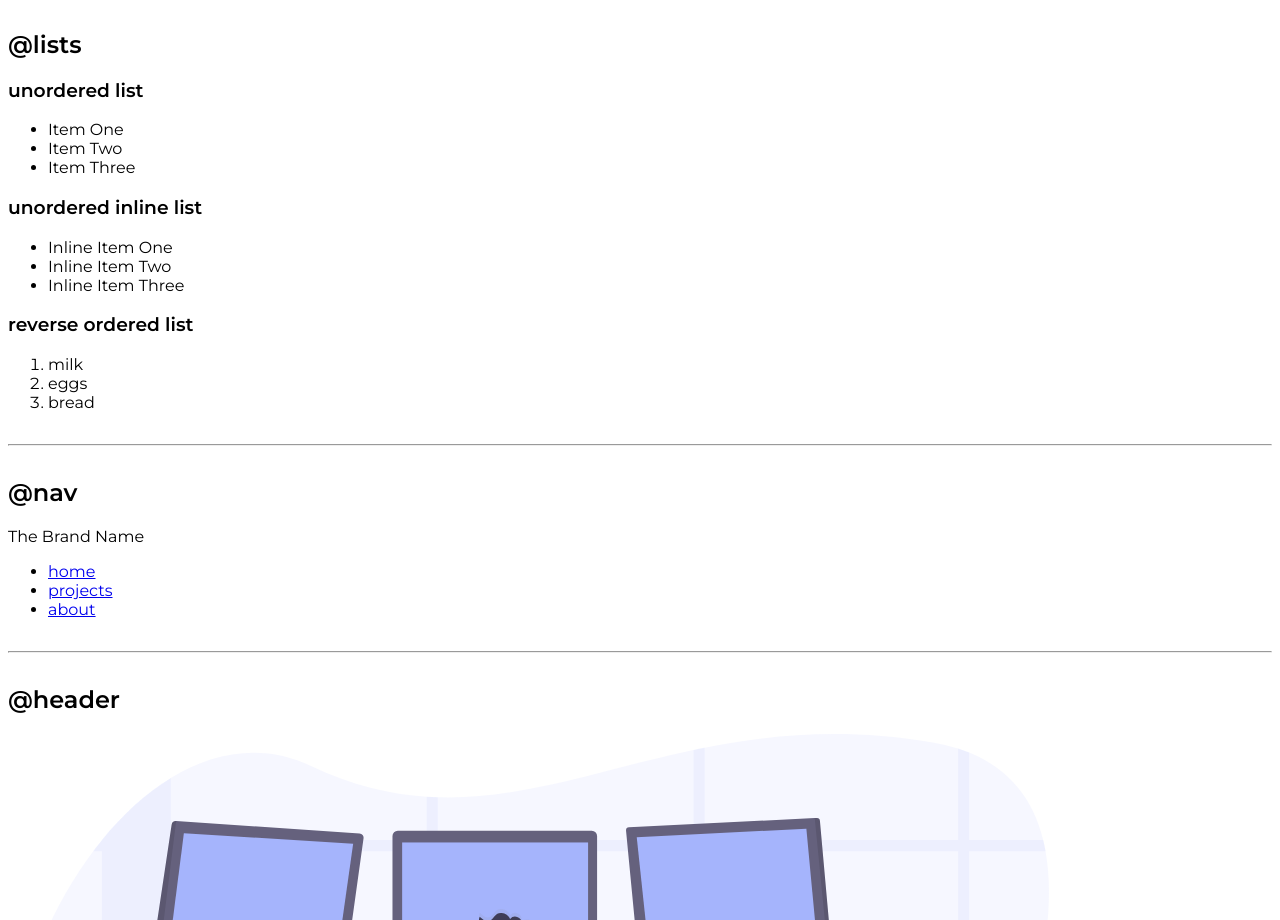
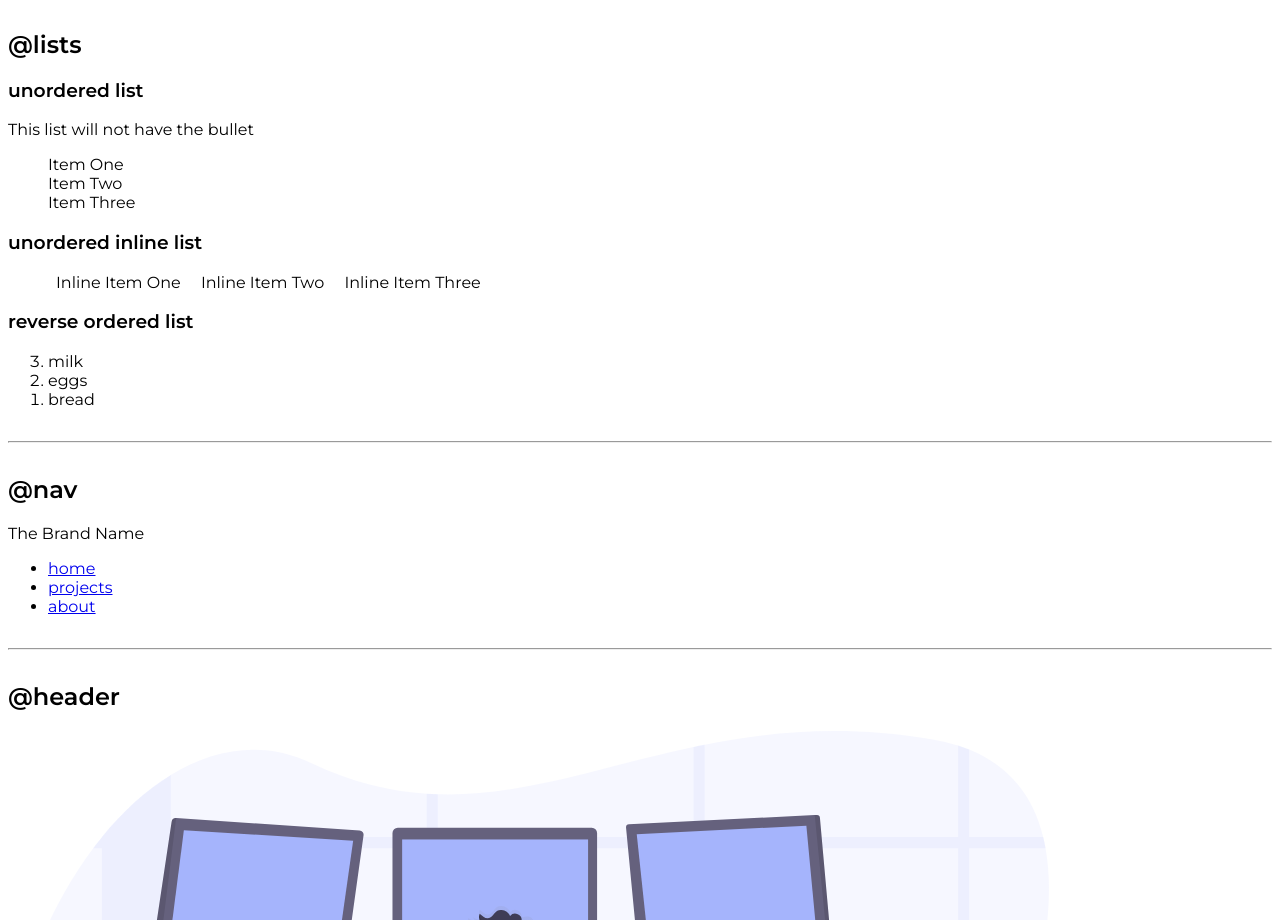
Before and after one commit to hrshmistry/component-library, a plain HTML site: page index.html in a window 1280 px wide. Shown: the part 841-1761 px from the top of the page. Drawn offline with Linux system fonts and the light colour scheme.

Commit message:
css: lists

```diff
--- a/index.html
+++ b/index.html
@@ -47,21 +47,23 @@
     <h2>@lists</h2>
 
     <h3>unordered list</h3>
-    <ul>
+    <p>This list will not have the bullet</p>
+
+    <ul class="list-non-bullet">
         <li>Item One</li>
         <li>Item Two</li>
         <li>Item Three</li>
     </ul>
 
     <h3>unordered inline list</h3>
-    <ul>
-        <li>Inline Item One</li>
-        <li>Inline Item Two</li>
-        <li>Inline Item Three</li>
+    <ul class="list-non-bullet">
+        <li class="list-item-inline">Inline Item One</li>
+        <li class="list-item-inline">Inline Item Two</li>
+        <li class="list-item-inline">Inline Item Three</li>
     </ul>
 
     <h3>reverse ordered list</h3>
-    <ol>
+    <ol reversed>
         <li>milk</li>
         <li>eggs</li>
         <li>bread</li>
--- a/styles.css
+++ b/styles.css
@@ -6,6 +6,10 @@
 
 body {
     font-family: 'Montserrat', sans-serif;
+}
+
+hr{
+    margin: 2rem 0rem;
 }
 
 /* containers */
@@ -36,6 +40,13 @@ body {
     color: var(--primary-color);
 }
 
-hr{
-    margin: 2rem 0rem;
+/* list */
+
+.list-non-bullet {
+    list-style: none
 }
+
+.list-item-inline {
+    display: inline;
+    padding: 0rem 0.5rem;
+}
```
